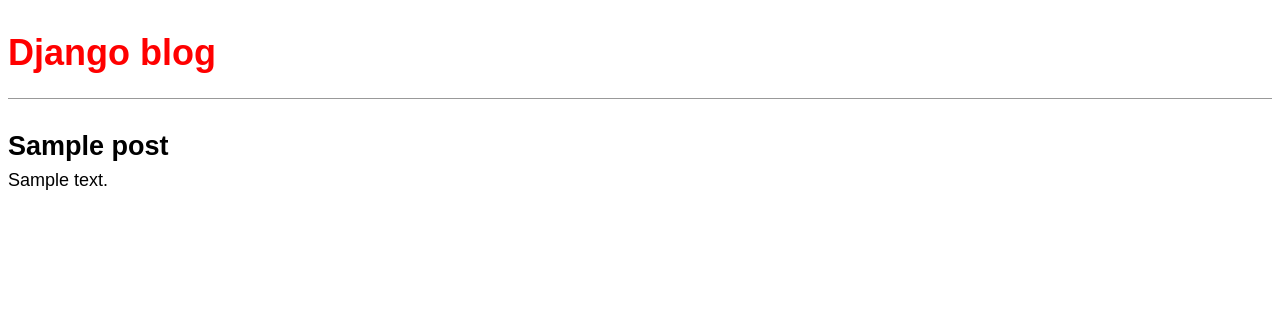
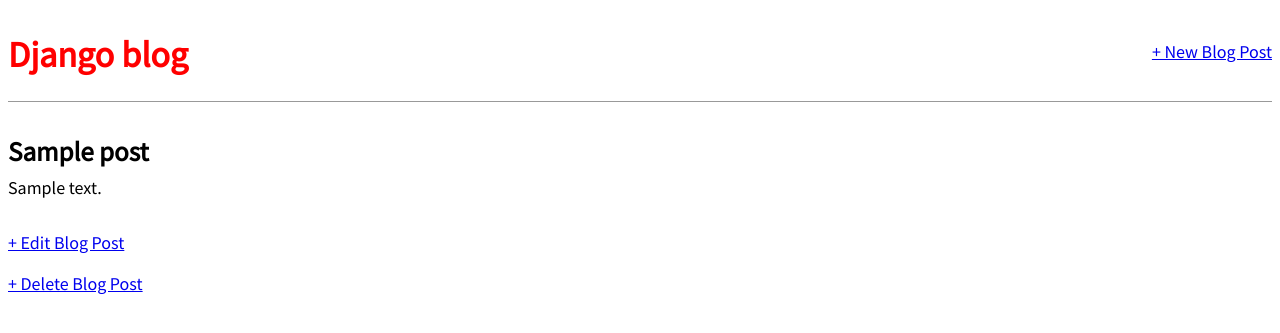
Before and after one commit to Badhansen/django001, a Django app: page /post/1/ in a window 1280 px wide. Shown: the top 333 px of the page. Run offline with Django 4.2, Linux system fonts and the light colour scheme; tables that the repository leaves empty hold one stand-in row (values such as "Sample post").

Commit message:
CRUD operations and functionality added with TDD

```diff
--- a/003Blog/blog/models.py
+++ b/003Blog/blog/models.py
@@ -1,4 +1,5 @@
 from django.db import models
+from django.urls import reverse
 
 
 class Post(models.Model):
@@ -12,3 +13,7 @@ class Post(models.Model):
 
     def __str__(self) -> str:
         return self.title
+
+
+    def get_absolute_url(self):
+        return reverse('post_detail', args=[str(self.id)])
--- a/003Blog/blog/urls.py
+++ b/003Blog/blog/urls.py
@@ -1,9 +1,18 @@
 from django.urls import path
 
 
-from .views import BlogListView, BlogDetailView
+from .views import (
+    BlogListView,
+    BlogDetailView,
+    BlogCreateView,
+    BlogUpdateView,
+    BlogDeleteView,
+)
 
 urlpatterns = [
+    path('post/<int:pk>/delete/', BlogDeleteView.as_view(), name='post_delete'),
+    path('post/<int:pk>/edit/', BlogUpdateView.as_view(), name='post_edit'),
+    path('post/new/', BlogCreateView.as_view(), name='post_new'),
     path('post/<int:pk>/', BlogDetailView.as_view(), name='post_detail'),
     path('', BlogListView.as_view(), name='home')
 ]
--- a/003Blog/blog/views.py
+++ b/003Blog/blog/views.py
@@ -1,5 +1,6 @@
-from django.views.generic import ListView, DetailView
+from django.views.generic import ListView, DetailView, CreateView, UpdateView, DeleteView
 from .models import Post
+from django.urls import reverse_lazy
 
 
 class BlogListView(ListView):
@@ -10,3 +11,21 @@ class BlogListView(ListView):
 class BlogDetailView(DetailView):
     model = Post
     template_name = 'post_detail.html'
+
+
+class BlogCreateView(CreateView):
+    model = Post
+    template_name = 'post_new.html'
+    fields = ['title', 'author', 'body']
+
+
+class BlogUpdateView(UpdateView):
+    model = Post
+    template_name = 'post_edit.html'
+    fields = ['title', 'body']
+
+
+class BlogDeleteView(DeleteView):
+    model = Post
+    template_name = 'post_delete.html'
+    success_url = reverse_lazy('home')
--- a/003Blog/templates/base.html
+++ b/003Blog/templates/base.html
@@ -2,15 +2,20 @@
 {% load static %}
 <html>
     <head>
-    <title>Django blog</title>
-    <link href="https://fonts.googleapis.com/css?family=Source+Sans+Pro:400" ref="stylesheet">
-    <link href="{% static 'css/base.css' %}" rel="stylesheet">
+        <title>Django blog</title>
+        <link href="https://fonts.googleapis.com/css?family=Source+Sans+Pro:400" rel="stylesheet">
+        <link href="{% static 'css/base.css' %}" rel="stylesheet">
     </head>
     <body>
-        <header>
-            <h1><a href="{% url 'home' %}">Django blog</a></h1>
-        </header>
         <div>
+            <header>
+                <div class="nav-left">
+                    <h1><a href="{% url 'home' %}">Django blog</a></h1>
+                </div>
+                <div class="nav-right">
+                    <a href="{% url 'post_new' %}">+ New Blog Post</a>
+                </div>
+            </header>
             {% block content %}
             {% endblock content %}
         </div>
--- a/003Blog/templates/post_detail.html
+++ b/003Blog/templates/post_detail.html
@@ -6,4 +6,6 @@
         <h2>{{ post.title }}</h2>
         <p>{{ post.body }}</p>
     </div>
+    <p><a href="{% url 'post_edit' post.pk %}">+ Edit Blog Post</a></p>
+    <p><a href="{% url 'post_delete' post.pk %}">+ Delete Blog Post</a></p>
 {% endblock content %}
```
Also changed, not shown: 003Blog/blog/tests.py (+28 -0 lines), 003Blog/templates/post_delete.html (added, +10 -0 lines), 003Blog/templates/post_edit.html (added, +11 -0 lines), 003Blog/templates/post_new.html (added, +11 -0 lines).
